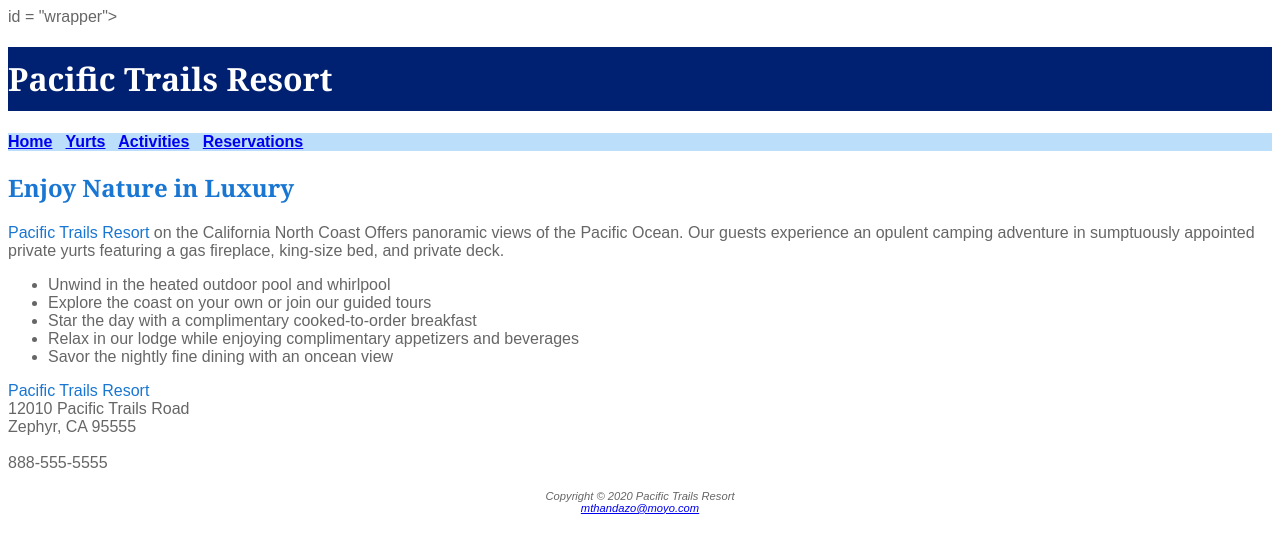
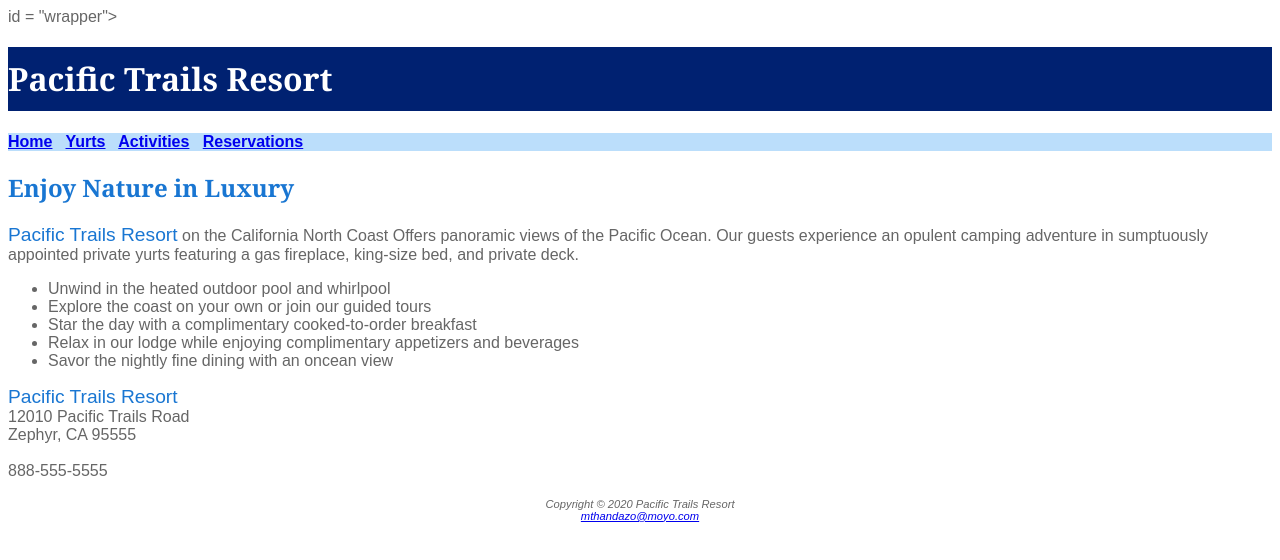
Before and after one commit to Mthandazo1/Sdev153, a plain HTML site: page CH3/index.html in a window 1280 px wide. Drawn offline with Linux system fonts and the light colour scheme.

Commit message:
css correction

```diff
--- a/CH3/pacific.css
+++ b/CH3/pacific.css
@@ -12,7 +12,7 @@ nav { font-weight: bold;
 dt { color: #002171;
 	font-weight: bold; }
 .resort { color: #1976d2;
-        font: size 1.2em; }
+        font-size:  1.2em; }
 footer { text-align: center;
          font-size: .70em;
          font-style: italic; }
```
